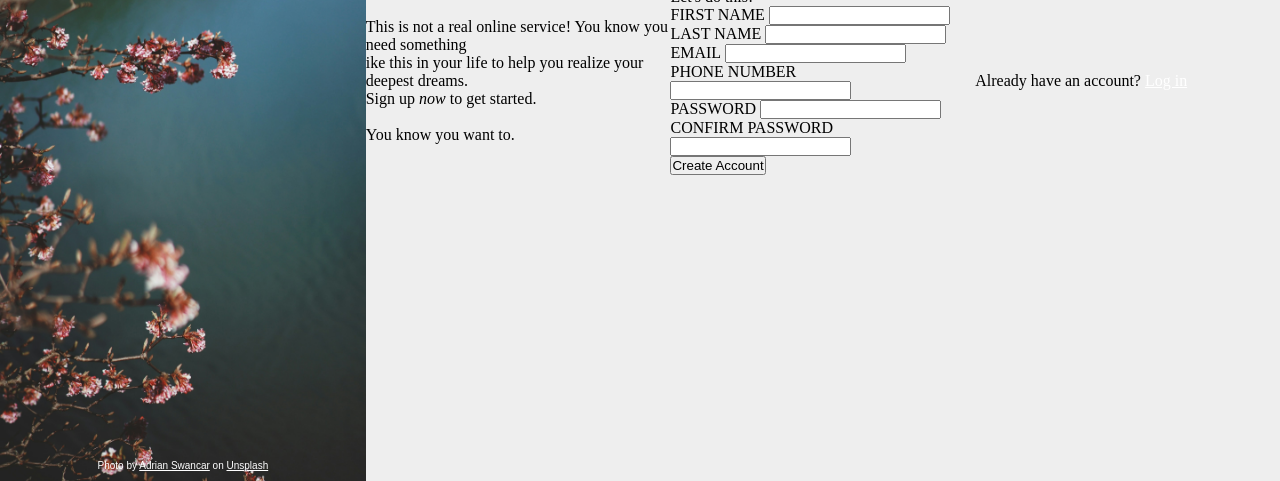
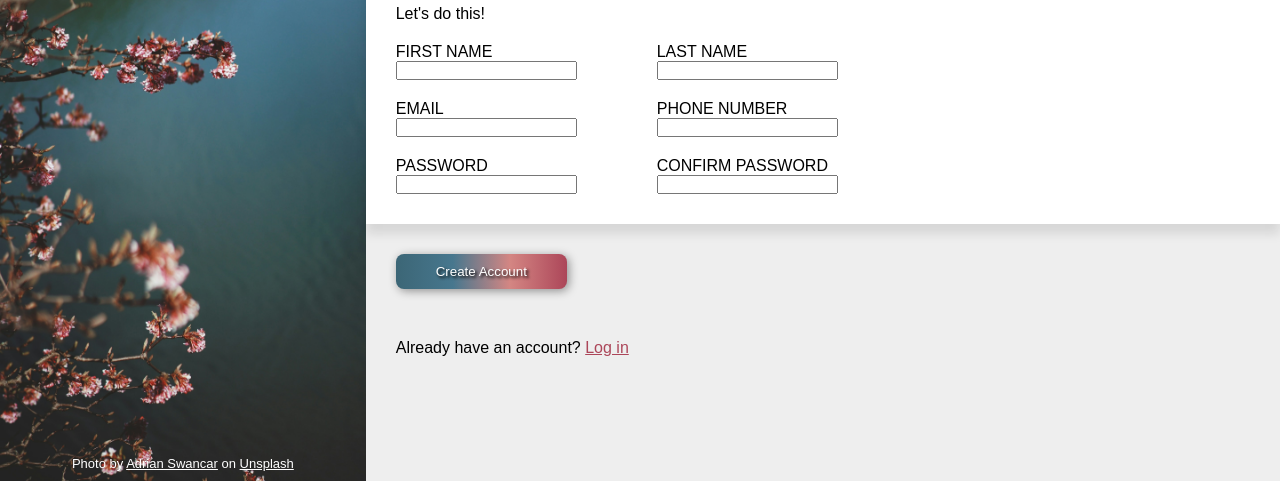
Before and after one commit to mahdi-shouib/odin-sign-up-form, a plain HTML site: page index.html in a window 1280 px wide. Shown: the part 319-800 px from the top of the page. Drawn offline with Linux system fonts and the light colour scheme.

Commit message:
Add basic form style

```diff
--- a/style.css
+++ b/style.css
@@ -4,9 +4,9 @@
     }
 
     * {
-        flex: 1;
         margin: 0;
         padding: 0;
+        font-family: Arial, Helvetica, sans-serif;
     }
 
     html, body, main {
@@ -31,12 +31,11 @@
         display: flex;
         flex-direction: column;
         text-align: center;
-        justify-content: space-around;
-        top: 10px;
         background: url('assets/adrian-swancar-tiTN0N_Z9tI-unsplash.jpg') center/cover no-repeat;
     }
 
     #logo {
+        flex: 2;
         align-content: center;
     }
 
@@ -62,17 +61,65 @@
     }
 
     #reference {
+        flex: 1;
         color: white;
-        font-size: 10px;
+        font-size: 13px;
         padding: 10px;
-        font-family: Arial, Helvetica, sans-serif;
         align-content: end;
     }
 
     #form-panel {
         flex: 2.5;
         display: flex;
+        flex-direction: column;
         justify-content: center;
-        align-items: center;
+        gap: 20px;
         background-color: #eee;
     }
+
+    p {
+        padding: 30px;
+        font-weight: bold;
+    }
+
+    label {
+        display: block;
+    }
+
+    .form-group {
+        display: flex;
+        gap: 80px;
+    }
+
+    #form-container {
+        display: flex;
+        flex-direction: column;
+        gap: 20px;
+        padding: 30px;
+        box-shadow: 0 10px 10px rgba(0, 0, 0, 0.1);
+        background-color: white;
+    }
+
+    button {
+        padding: 10px 40px;
+        margin: 30px;
+        border-radius: 8px;
+        border: none;
+        color: white;
+        box-shadow: 2px 2px 10px rgba(0, 0, 0, 0.4);
+        text-shadow: 2px 2px 3px black;
+        background-image: linear-gradient(to right, #3C6676, #47778E, #D48683, #AC4659);
+    }
+
+    button:hover {
+        cursor: pointer;
+        filter: brightness(90%);
+    }
+
+    #log-in {
+        padding-left: 30px;
+    }
+
+    #log-in a {
+        color: #AC4659;
+    }
```
